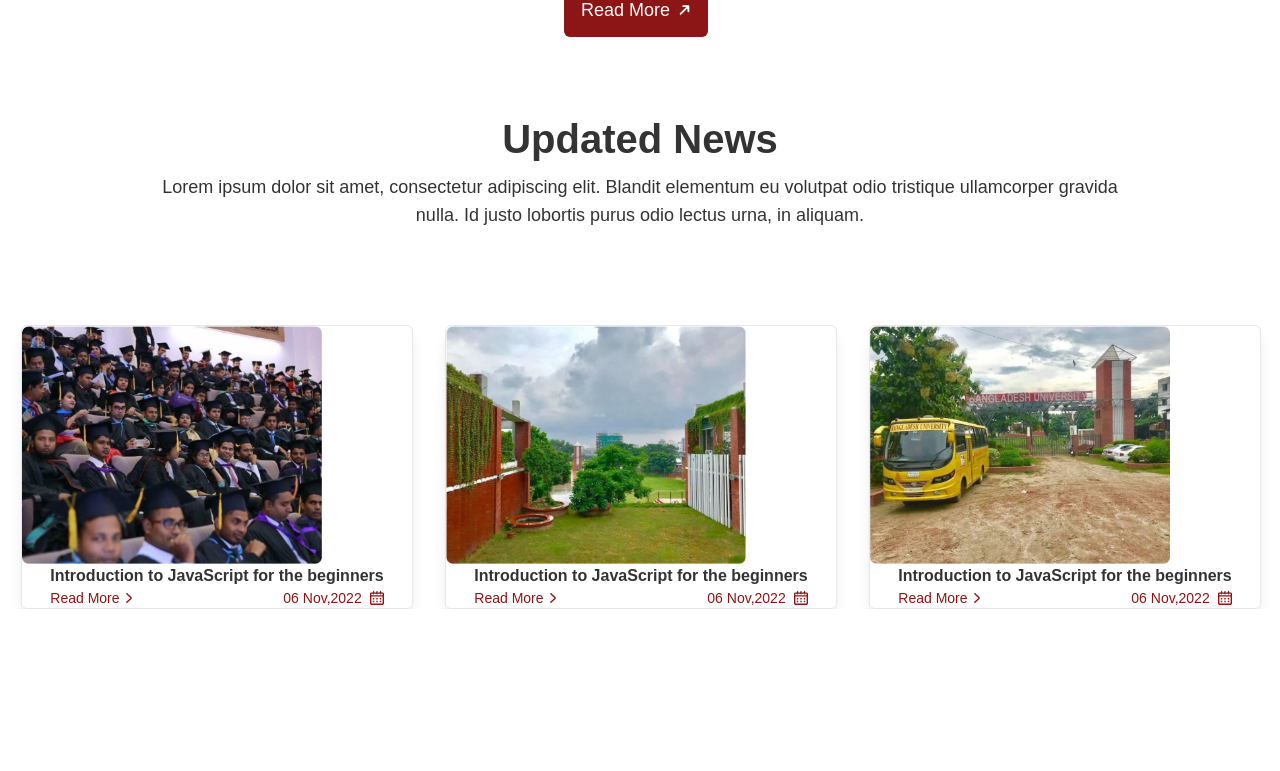
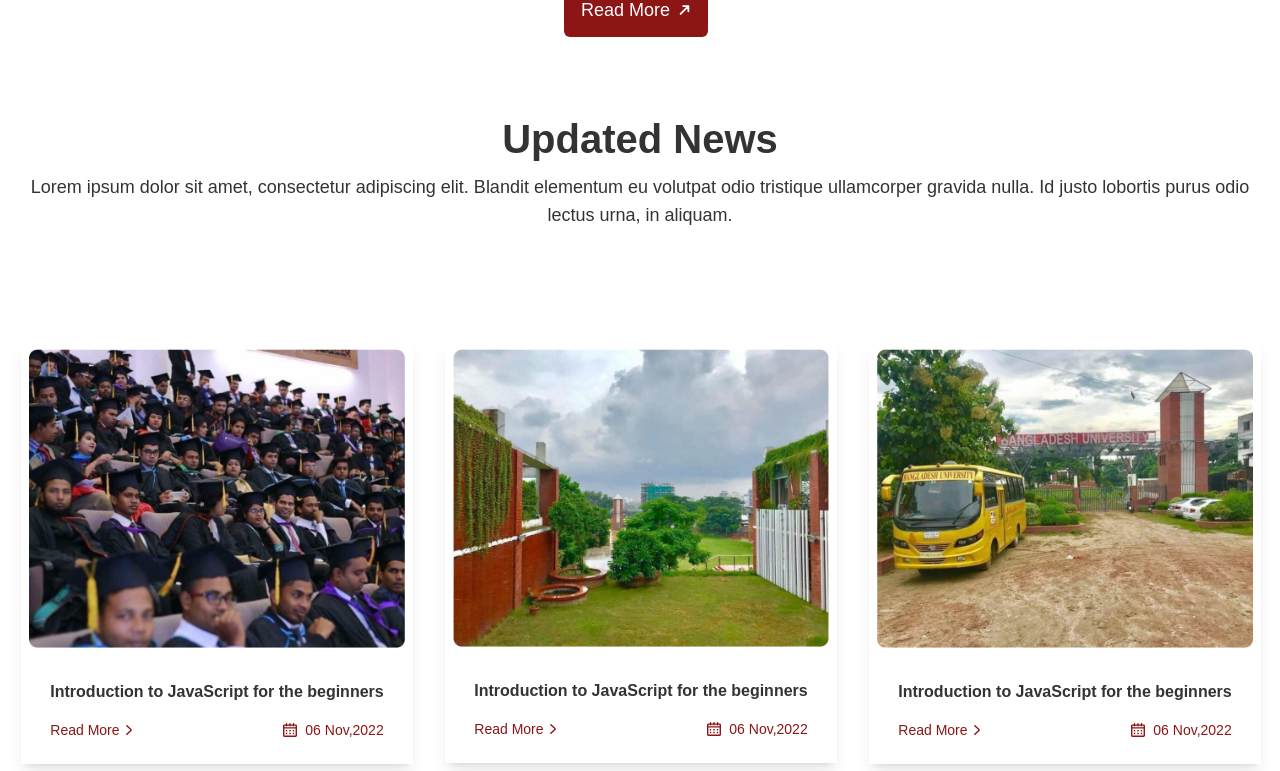
Before and after one commit to Muhammad-Ashik/bangladesh-university-frontend, a Next.js app: page / in a window 1280 px wide. Shown: the part 1629-2400 px from the top of the page. Built offline with nearby package versions, Linux system fonts and the light colour scheme.

Commit message:
fix: improve layout and styling of updated news components

```diff
--- a/src/components/updated-news/UpdateNewsCard.tsx
+++ b/src/components/updated-news/UpdateNewsCard.tsx
@@ -4,23 +4,19 @@ import {CarouselCardProps} from './UpdatedNewsDataInterface'
 
 export default function CarouselCard({data, index}: CarouselCardProps) {
   return (
-    <div className='flex flex-wrap justify-center gap-5 lg:mx-4 xs:mx-1 sm:mx-2 xs:gap-2'>
-      <div
-        className='w-full flex xs:flex-col xs:items-center shadow-lg rounded-md border'
-        key={index}
-      >
-        <div className='w-full'>
+    <div className='flex flex-wrap justify-center gap-5 lg:mx-4 xs:mx-1 sm:mx-2 xs:gap-2 my-4'>
+      <div className='flex xs:flex-col xs:items-center shadow-lg' key={index}>
+        <div className='w-full py-2 px-2'>
           <Image
-            className='object-cover  rounded-t-md'
+            className='object-cover rounded-t-md'
             src={data.imageURL}
-            width={300}
-            height={250}
+            layout='responsive'
             alt={data.title}
           />
         </div>
-        <div className=''>
+        <div className='px-6 py-6'>
           <h3 className='font-bold text-darkTwo xs:text-left'>{data.title}</h3>
-          <div className='flex xs:flex-col sm:flex-row items-center justify-between'>
+          <div className='flex xs:flex-col sm:flex-row items-center justify-between pt-4'>
             <Link
               href={data.link}
               className='text-main flex text-nowrap items-center text-sm'
@@ -42,8 +38,7 @@ export default function CarouselCard({data, index}: CarouselCardProps) {
                 />
               </svg>
             </Link>
-            <span className='flex text-nowrap items-center text-sm text-main xs:mt-1 xs:mb-4 sm:mt-0 sm:mb-0'>
-              {data.date}
+            <span className='flex text-nowrap items-center text-sm text-main gap-2'>
               <svg
                 className='w-3.5 h-3.5 ml-2 text-main sm:hidden md:block'
                 aria-hidden='true'
@@ -56,6 +51,7 @@ export default function CarouselCard({data, index}: CarouselCardProps) {
                   d='M6 1a1 1 0 0 0-2 0h2ZM4 4a1 1 0 0 0 2 0H4Zm7-3a1 1 0 1 0-2 0h2ZM9 4a1 1 0 1 0 2 0H9Zm7-3a1 1 0 1 0-2 0h2Zm-2 3a1 1 0 1 0 2 0h-2ZM1 6a1 1 0 0 0 0 2V6Zm18 2a1 1 0 1 0 0-2v2ZM5 11v-1H4v1h1Zm0 .01H4v1h1v-1Zm.01 0v1h1v-1h-1Zm0-.01h1v-1h-1v1ZM10 11v-1H9v1h1Zm0 .01H9v1h1v-1Zm.01 0v1h1v-1h-1Zm0-.01h1v-1h-1v1ZM10 15v-1H9v1h1Zm0 .01H9v1h1v-1Zm.01 0v1h1v-1h-1Zm0-.01h1v-1h-1v1ZM15 15v-1h-1v1h1Zm0 .01h-1v1h1v-1Zm.01 0v1h1v-1h-1Zm0-.01h1v-1h-1v1ZM15 11v-1h-1v1h1Zm0 .01h-1v1h1v-1Zm.01 0v1h1v-1h-1Zm0-.01h1v-1h-1v1ZM5 15v-1H4v1h1Zm0 .01H4v1h1v-1Zm.01 0v1h1v-1h-1Zm0-.01h1v-1h-1v1ZM2 4h16V2H2v2Zm16 0h2a2 2 0 0 0-2-2v2Zm0 0v14h2V4h-2Zm0 14v2a2 2 0 0 0 2-2h-2Zm0 0H2v2h16v-2ZM2 18H0a2 2 0 0 0 2 2v-2Zm0 0V4H0v14h2ZM2 4V2a2 2 0 0 0-2 2h2Zm2-3v3h2V1H4Zm5 0v3h2V1H9Zm5 0v3h2V1h-2ZM1 8h18V6H1v2Zm3 3v.01h2V11H4Zm1 1.01h.01v-2H5v2Zm1.01-1V11h-2v.01h2Zm-1-1.01H5v2h.01v-2ZM9 11v.01h2V11H9Zm1 1.01h.01v-2H10v2Zm1.01-1V11h-2v.01h2Zm-1-1.01H10v2h.01v-2ZM9 15v.01h2V15H9Zm1 1.01h.01v-2H10v2Zm1.01-1V15h-2v.01h2Zm-1-1.01H10v2h.01v-2ZM14 15v.01h2V15h-2Zm1 1.01h.01v-2H15v2Zm1.01-1V15h-2v.01h2Zm-1-1.01H15v2h.01v-2ZM14 11v.01h2V11h-2Zm1 1.01h.01v-2H15v2Zm1.01-1V11h-2v.01h2Zm-1-1.01H15v2h.01v-2ZM4 15v.01h2V15H4Zm1 1.01h.01v-2H5v2Zm1.01-1V15h-2v.01h2Zm-1-1.01H5v2h.01v-2Z'
                 />
               </svg>
+              {data.date}
             </span>
           </div>
         </div>
--- a/src/components/updated-news/UpdatedNews.tsx
+++ b/src/components/updated-news/UpdatedNews.tsx
@@ -51,8 +51,8 @@ export default function UpdatedNews() {
   }
 
   return (
-    <div className='w-full flex flex-col items-center my-10'>
-      <div className='max-w-[1020px] p-4'>
+    <div className='md:container w-full flex flex-col items-center my-10 mx-auto md:px-0 px-4'>
+      <div className='p-4'>
         <h2 className='text-[40px] text-darkTwo font-bold text-center xs:text-2xl md:text-3xl xl:text-[40px]'>
           Updated News
         </h2>
```
